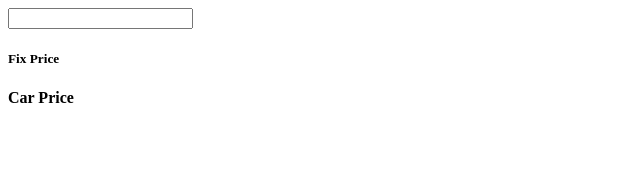
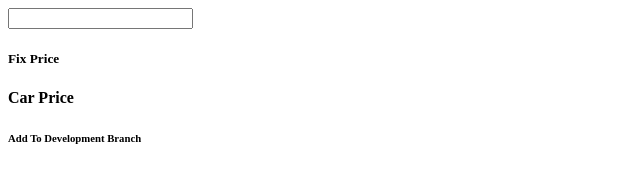
Before and after one commit to Mouaz-Mouaz/Car, a plain HTML site: page index.html in a window 1280 px wide. Shown: the whole page, without its empty margins (0-640 px from the left). Drawn offline with Linux system fonts and the light colour scheme.

Commit message:
add test data to dev branch

```diff
--- a/index.html
+++ b/index.html
@@ -9,5 +9,6 @@
     <input type="email">
     <h5>Fix Price</h5>
     <h4>Car Price</h4>
+    <h6>Add To Development Branch</h6>
 </body>
 </html>
```
